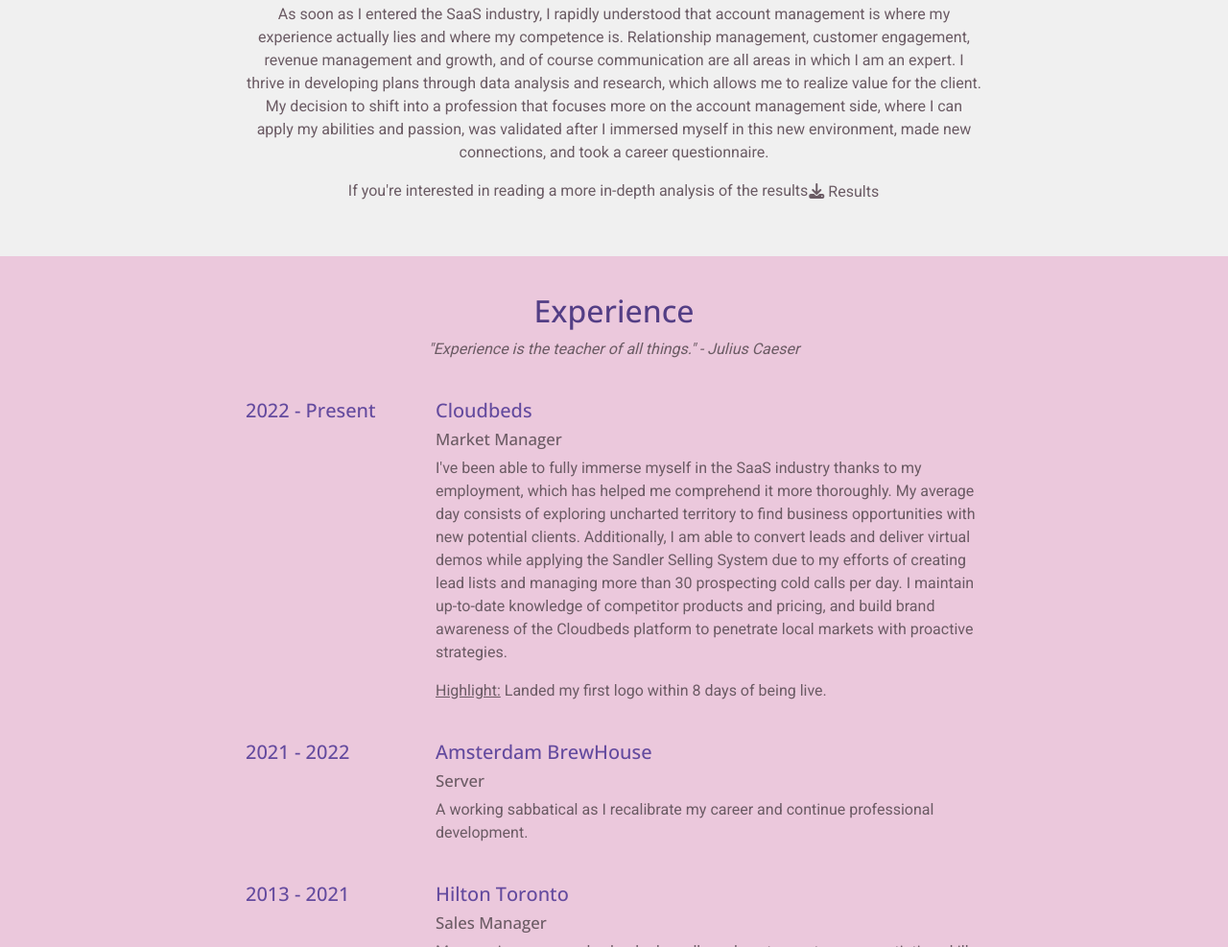
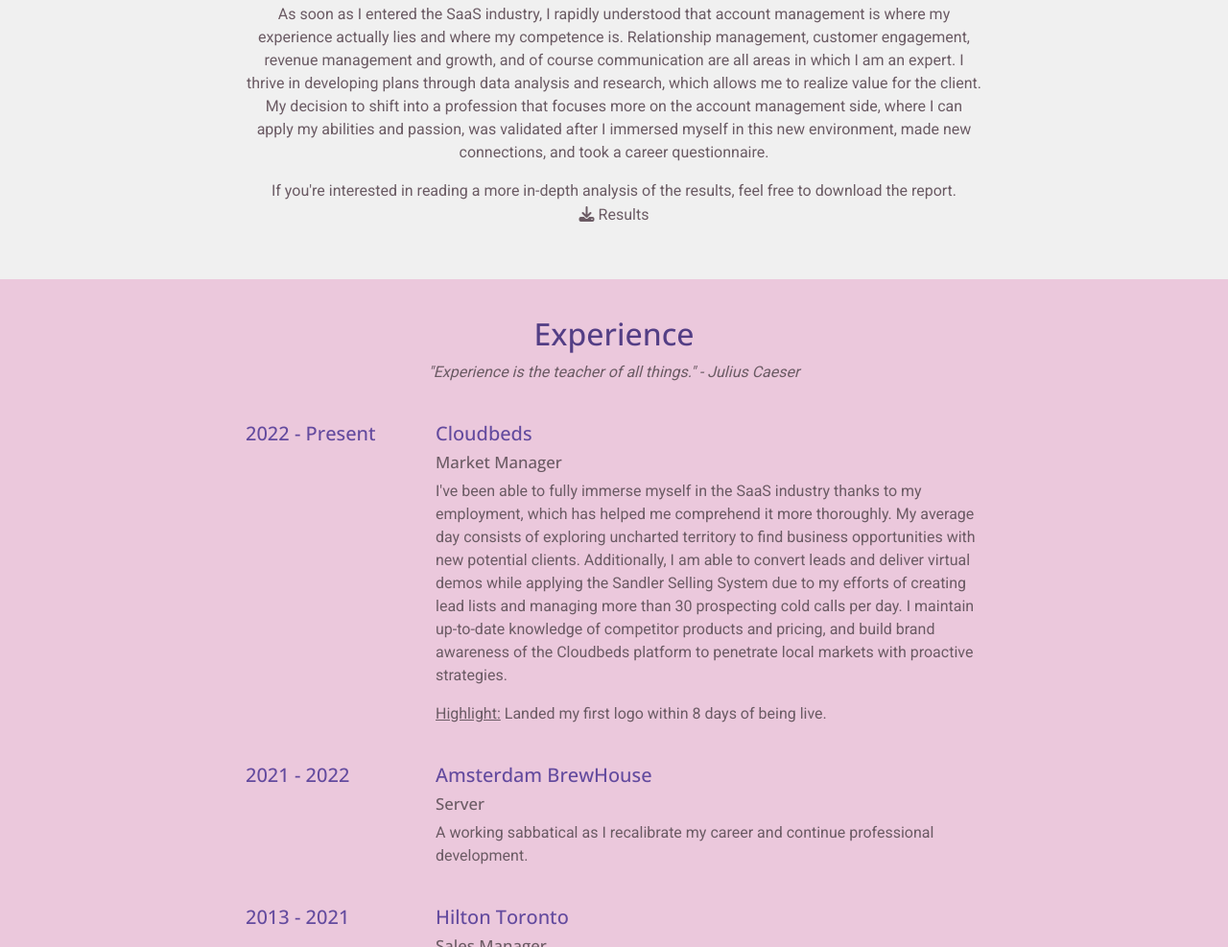
Before and after one commit to amanatjaisinghani/Amanat-Jaisinghani-Interactive-Resume, a plain HTML site: page index.html in a window 1280 px wide. Shown: the part 1431-2418 px from the top of the page at 96% size. Drawn offline with nearby package versions, Linux system fonts and the light colour scheme.

Commit message:
Update index.html
- added career report link

```diff
--- a/index.html
+++ b/index.html
@@ -95,7 +95,7 @@
 
       <h3 class="title">Why the quick change?</h3><br>
       <p>As soon as I entered the SaaS industry, I rapidly understood that account management is where my experience actually lies and where my competence is. Relationship management, customer engagement, revenue management and growth, and of course communication are all areas in which I am an expert. I thrive in developing plans through data analysis and research, which allows me to realize value for the client. My decision to shift into a profession that focuses more on the account management side, where I can apply my abilities and passion, was validated after I immersed myself in this new environment, made new connections, and took a career questionnaire.</p>
-      <p>If you're interested in reading a more in-depth analysis of the results<a class="btn btn-outline-none btn-md" href="images/Amanat Jaisinghani - Resume.pdf" download><i class="fa fa-solid fa-download"></i> Results</a></p>
+      <p>If you're interested in reading a more in-depth analysis of the results, feel free to download the report. <a class="btn btn-outline-none btn-md" href="images/Career Report Prepared for_ Amanat Jaisinghani.pdf" download><i class="fa fa-solid fa-download"></i> Results</a></p>
 
     </div>
 
```
